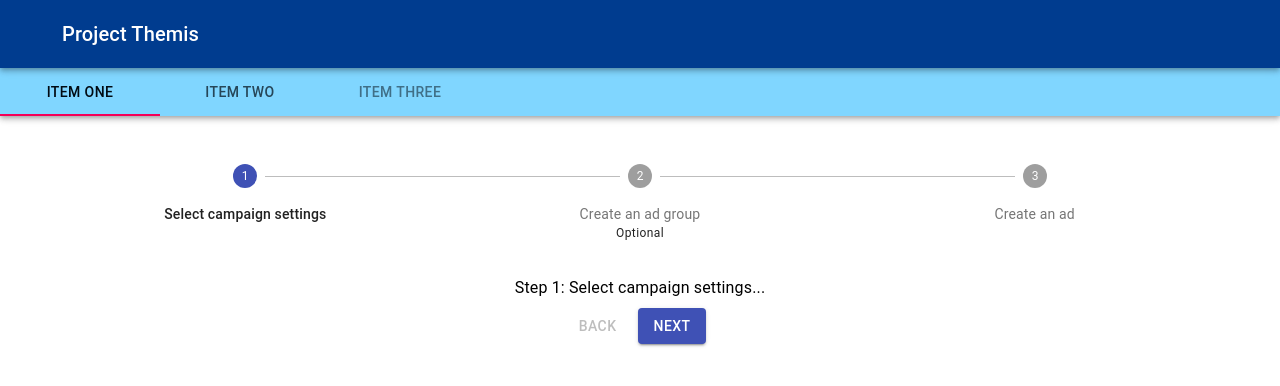
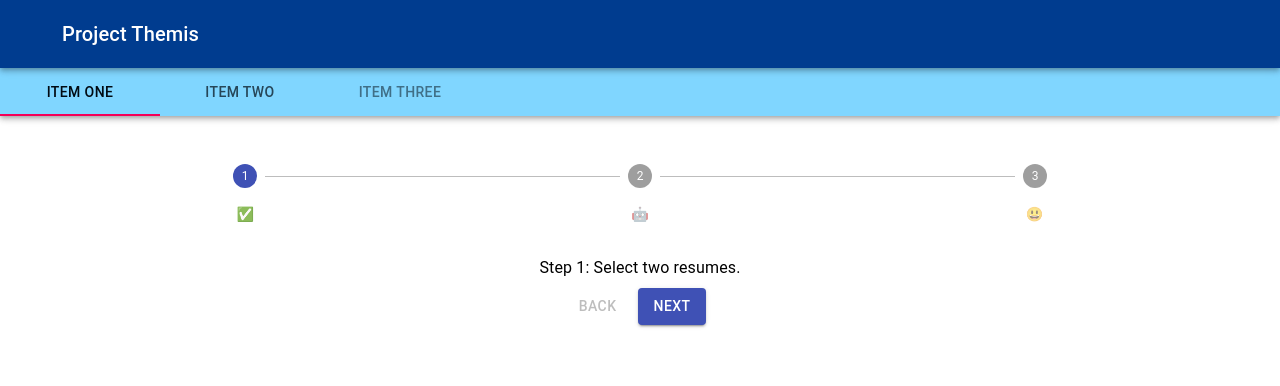
Before and after one commit to kristina-arezina/ai-hack-webapp, a React (Create React App) app: page / in a window 1280 px wide. Shown: the top 386 px of the page. Built offline with nearby package versions, Linux system fonts and the light colour scheme.

Commit message:
made nice instructions

```diff
--- a/src/components/Instructions.js
+++ b/src/components/Instructions.js
@@ -23,17 +23,17 @@ const useStyles = makeStyles((theme) => ({
 }));
 
 function getSteps() {
-  return ['Select campaign settings', 'Create an ad group', 'Create an ad'];
+  return ['✅', '🤖', '😃'];
 }
 
 function getStepContent(step) {
   switch (step) {
     case 0:
-      return 'Step 1: Select campaign settings...';
+      return 'Step 1: Select two resumes.';
     case 1:
-      return 'Step 2: What is an ad group anyways?';
+      return 'Step 2: Let the AI work.';
     case 2:
-      return 'Step 3: This is the bit I really care about!';
+      return 'Step 3: See which candidate is more qualified on paper.';
     default:
       return 'Unknown step';
   }
@@ -47,10 +47,6 @@ export default function Instructions() {
 
   const totalSteps = () => {
     return getSteps().length;
-  };
-
-  const isStepOptional = (step) => {
-    return step === 1;
   };
 
   const completedSteps = () => {
@@ -100,9 +96,6 @@ export default function Instructions() {
         {steps.map((label, index) => {
           const stepProps = {};
           const buttonProps = {};
-          if (isStepOptional(index)) {
-            buttonProps.optional = <Typography variant="caption">Optional</Typography>;
-          }
           return (
             <Step key={label} {...stepProps}>
               <StepButton
@@ -139,8 +132,6 @@ export default function Instructions() {
               >
                 Next
               </Button>
-
-
             </div>
           </div>
         )}
```
